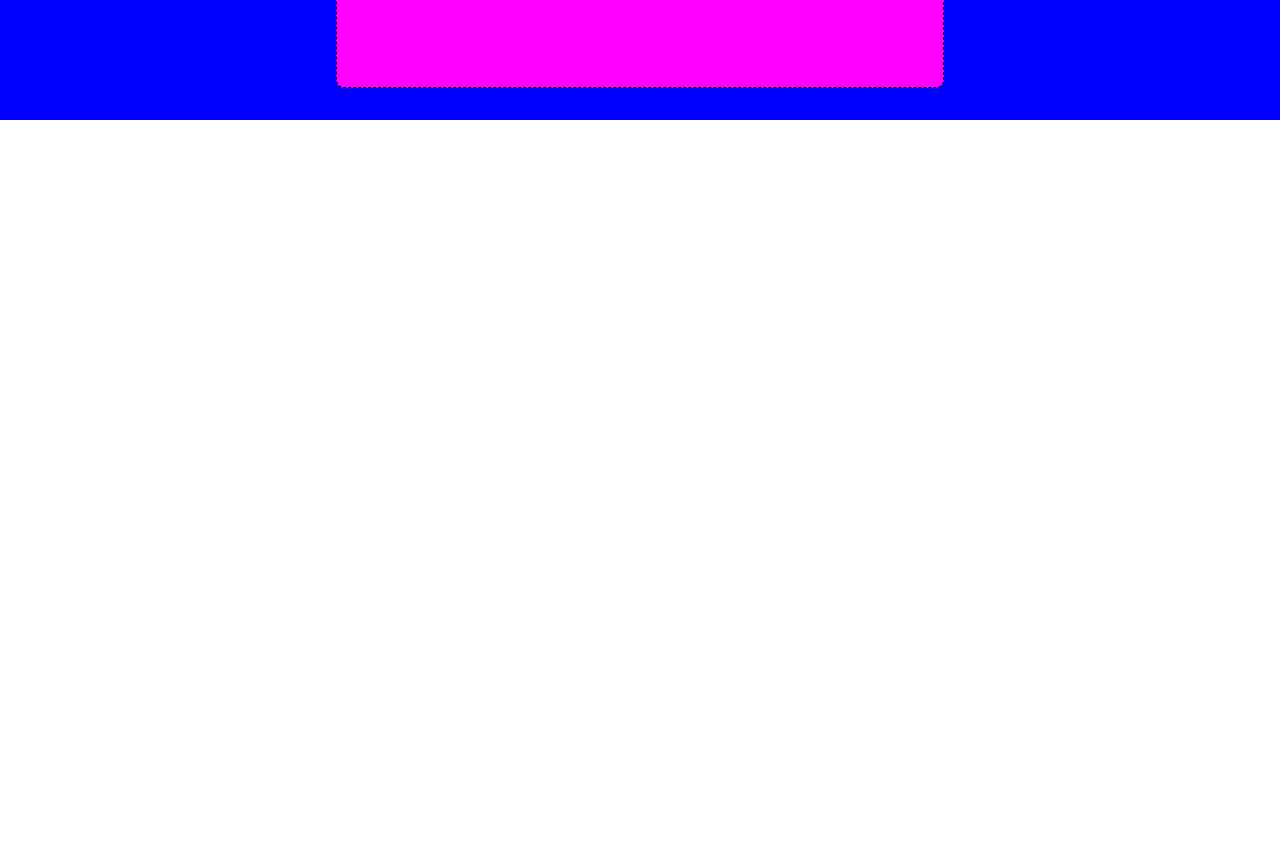
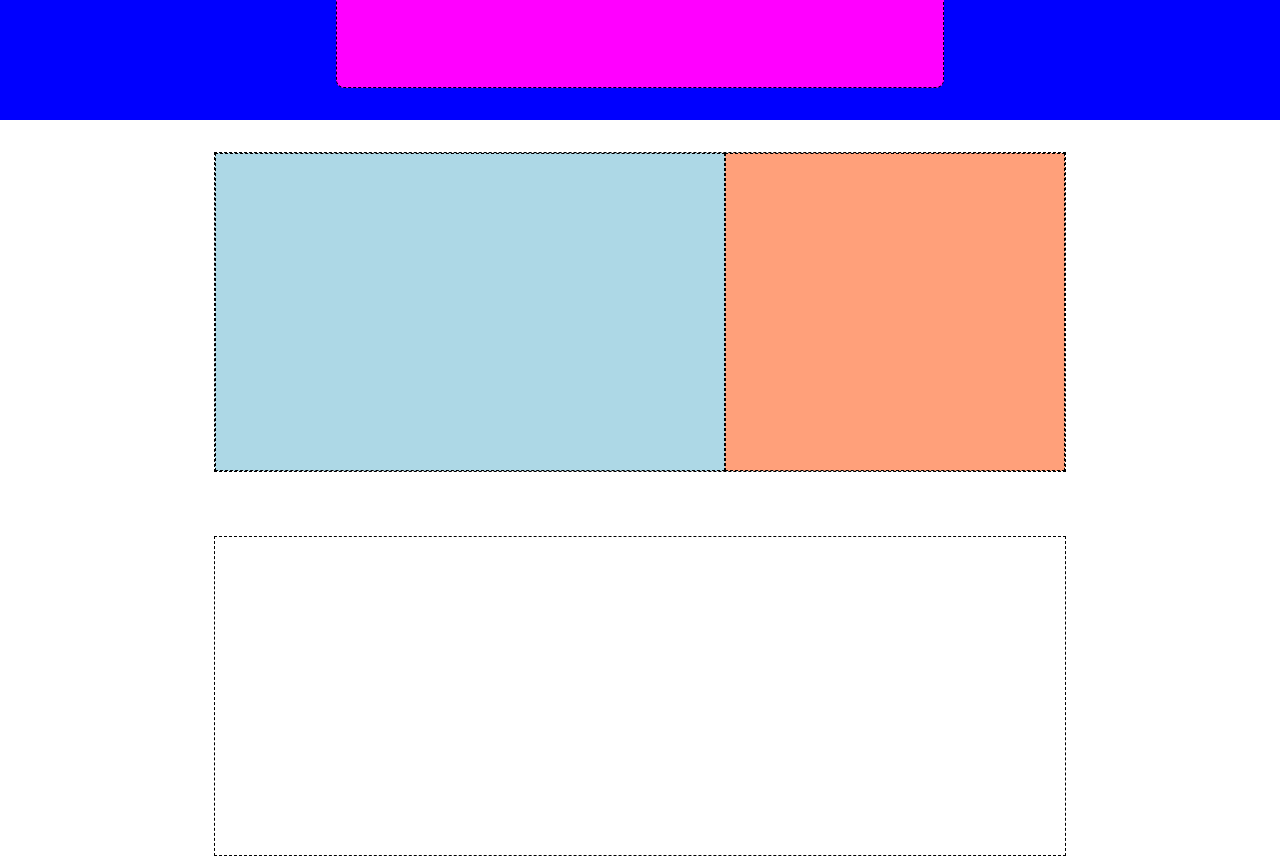
Before and after one commit to MicheleFumi/htmlcss-struttura-discord, a plain HTML site: page index.html in a window 1280 px wide. Shown: the part 322-1181 px from the top of the page. Before the commit the page ends 800 px from the top, so only its background shows below. Drawn offline with Linux system fonts and the light colour scheme.

Commit message:
add more sections.
sections rename in card

```diff
--- a/assets/css/style.css
+++ b/assets/css/style.css
@@ -37,8 +37,6 @@
 }
 
 .h_fl_logo{
-    display: flex;
-    justify-content: flex-start;
     width: 25%;
 }
 
@@ -54,37 +52,88 @@
     justify-content: flex-end;
     width: 25%;
  }
- /* MAIN COMMON */
+
+
+
+
+
+ /* 1ST CARD */
+
 
  .sect_1{
     background-color: blue;
     display: flex;
     padding: 2rem;
-
-
- }
-
- /* FLEX MAIN */
-.main_fl{
-   display: flex;
-   flex-direction: column ;
-
-
 }
 
+ .fl_1_sq{
 
-
-
- .fl_1_sq{
-    display: flex;
     align-self: center;
     background-color: fuchsia;
     width: 50%;
     margin: auto;
-    border: 1px dashed black;
+    border: 1px dashed black; /* DEBUG-FEATURE!!! */
     height: 20rem;
     border-radius: .5rem;
 
+ }
 
+ /* 2ND CARD */
+
+ .sect_2{
+   /*  display: flex; */
+    padding: 2rem;
+    flex-direction: column;
+ }
+
+ .fl_2_sq{
+
+    width: 70%;
+    margin: auto;
+    border: 1px dashed black; /* DEBUG-FEATURE!!! */
+    height: 20rem;
+
+    display: flex;
 
  }
+ .main2{
+    width: 60%;
+    background-color: lightblue;
+    border: 1px dashed black; /* DEBUG-FEATURE!!! */
+
+ }
+ .aside2{
+    width: 40%;
+    background-color: lightsalmon;
+    border: 1px dashed black; /* DEBUG-FEATURE!!! */
+ }
+
+/* 3RD CARD */
+
+ .sect_3{
+    /*  display: flex; */
+     padding: 2rem;
+     flex-direction: column;
+  }
+
+  .fl_2_sq{
+
+     width: 70%;
+     margin: auto;
+     border: 1px dashed black; /* DEBUG-FEATURE!!! */
+     height: 20rem;
+
+     display: flex;
+
+  }
+  .main2{
+     width: 60%;
+     background-color: lightblue;
+     border: 1px dashed black; /* DEBUG-FEATURE!!! */
+
+  }
+  .aside2{
+     width: 40%;
+     background-color: lightsalmon;
+     border: 1px dashed black; /* DEBUG-FEATURE!!! */
+  }
--- a/index.html
+++ b/index.html
@@ -27,27 +27,34 @@
         </section>
     </header>
 
-    <main class="fl_main"> <!-- SITE STRUCTURE WITH CARDS -->
-        <section class="sect_1">
+    <main class="main"> <!-- SITE STRUCTURE WITH CARDS -->
+        <section class="sect_1"><!-- CARD NR 1 -->
             <div class="fl_1_sq">
 
             </div>
 
         </section>
 
-        <section class="sect_2">
-
+        <section class="sect_2"> <!-- CARD NR 2 -->
+            <div class="fl_2_sq">
+                <div class="main2"></div>
+                <div class="aside2"></div>
+            </div>
         </section>
 
-        <section class="sect_3">
-
+        <section class="sect_3"> <!-- CARD NR 3 -->
+              <div class="fl_2_sq"></div>
+                <div class="main3"></div>
+                <div class="aside3"></div>
         </section>
 
-        <section class="sect_4">
-
+        <section class="sect_4"><!-- CARD NR 4 -->
+                <div class="fl_2_sq"></div>
+                <div class="main4"></div>
+                <div class="aside4"></div>
         </section>
 
-        <section class="sect_5">
+        <section class="sect_5"><!-- CARD NR 5 -->
 
         </section>
 
```
